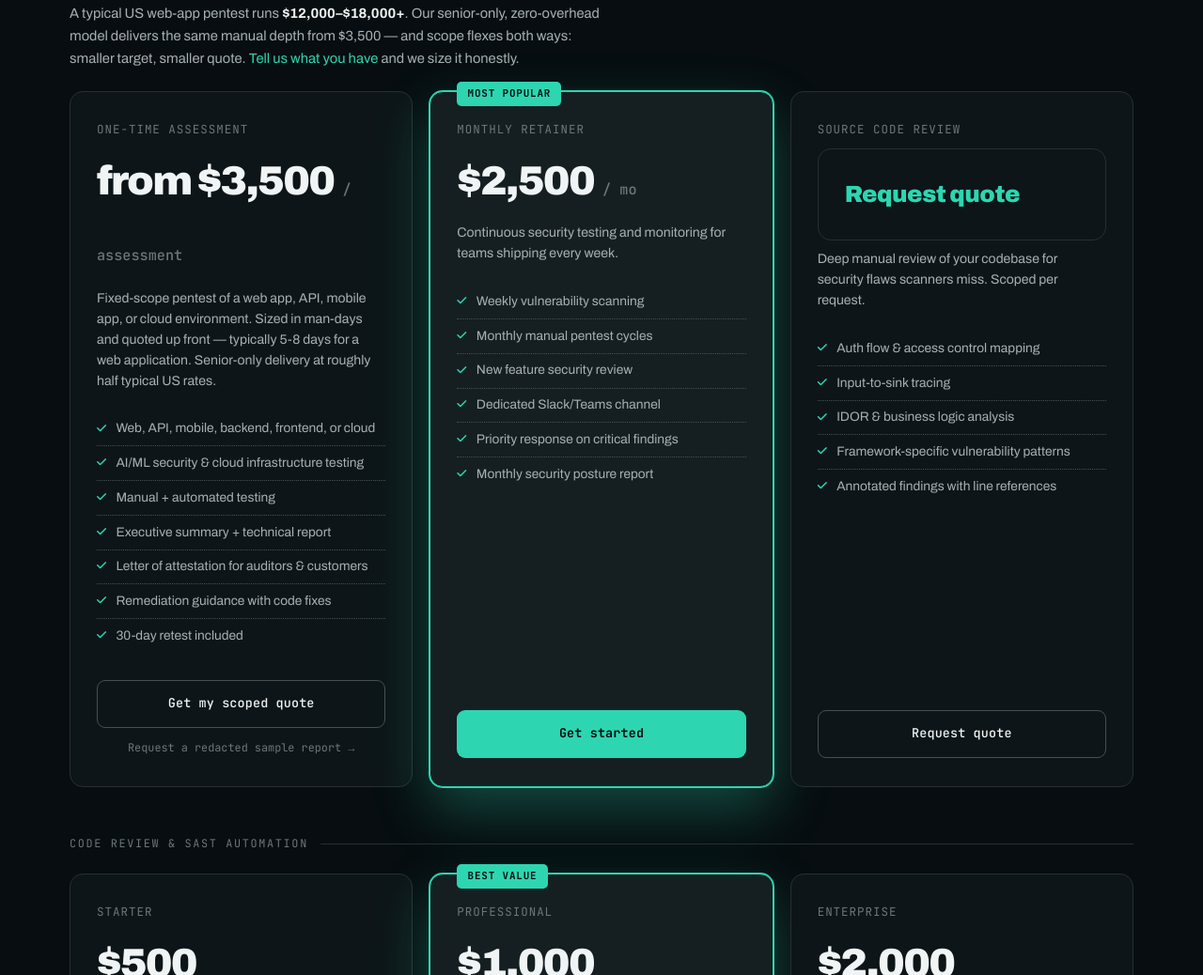
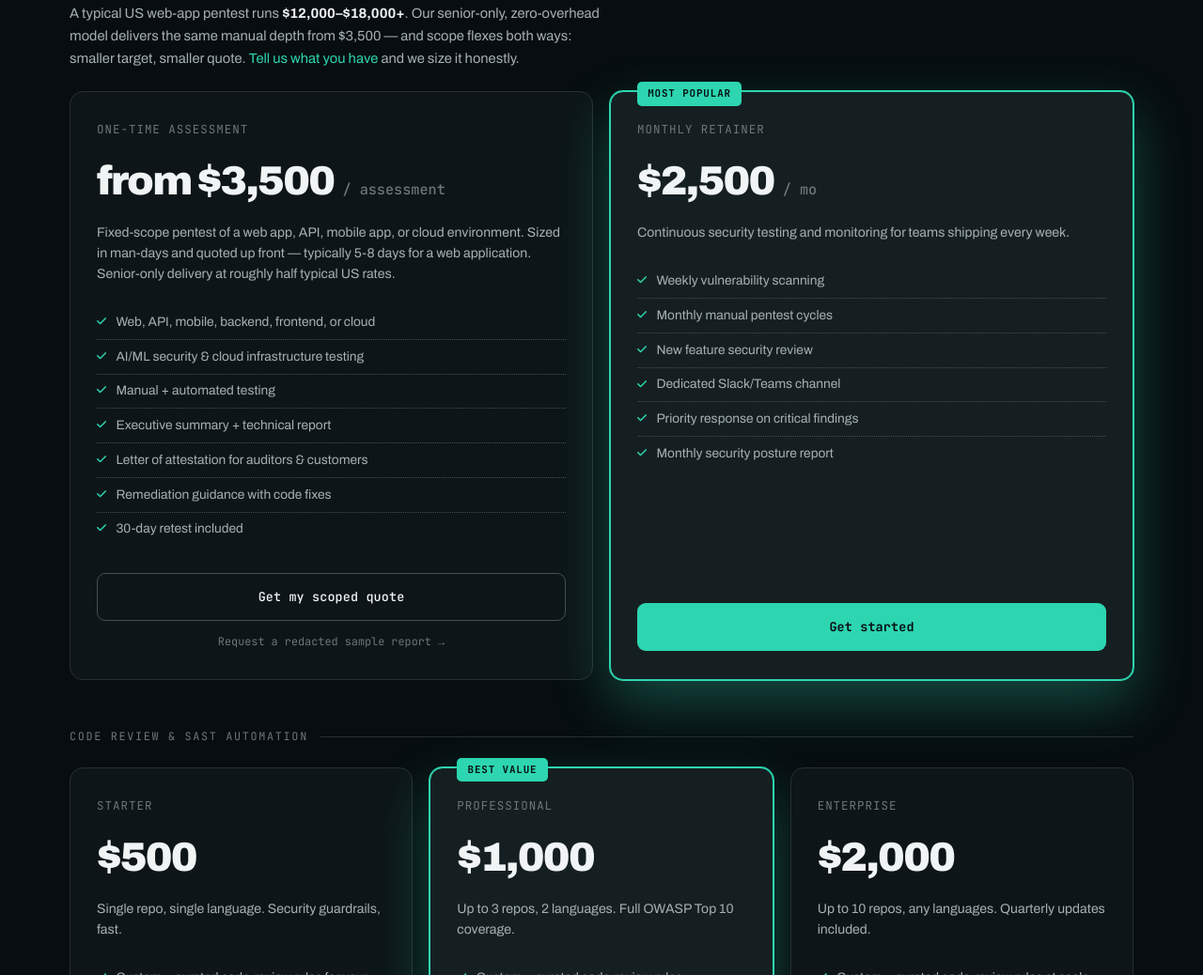
Before and after one commit to greycorelabs/greycorelabs.github.io, a plain HTML site: page index.html in a window 1280 px wide. Shown: the part 3165-4203 px from the top of the page at 94% size. Drawn offline with nearby package versions, Linux system fonts and the light colour scheme; no server answers.

Commit message:
Remove Source Code Review pricing card, 2-column pentest plans

```diff
--- a/index.html
+++ b/index.html
@@ -431,7 +431,7 @@
       display: flex; align-items: center; gap: 0.8rem; }
     .plan-group-label::after { content: ''; flex: 1; height: 1px; background: var(--line); }
     .plans { display: grid; gap: 18px; grid-template-columns: 1fr; }
-    @media (min-width: 880px) { .plans { grid-template-columns: repeat(3, 1fr); } }
+    @media (min-width: 880px) { .plans { grid-template-columns: repeat(3, 1fr); } .plans.plans-2 { grid-template-columns: repeat(2, 1fr); } }
     .plan {
       border: 1px solid var(--line); border-radius: 14px; padding: 30px 28px; background: var(--ink-2);
       position: relative; display: flex; flex-direction: column; transition: border-color 0.3s, transform 0.3s;
@@ -852,7 +852,7 @@
 
       <p class="plan-group-label reveal">Penetration Testing</p>
       <p class="reveal" style="color: var(--paper-dim); font-size: 0.92rem; max-width: 68ch; margin: -0.4rem 0 1.4rem;">A typical US web-app pentest runs <b style="color: var(--paper);">$12,000&ndash;$18,000+</b>. Our senior-only, zero-overhead model delivers the same manual depth from $3,500 &mdash; and scope flexes both ways: smaller target, smaller quote. <a href="#contact">Tell us what you have</a> and we size it honestly.</p>
-      <div class="plans reveal" style="margin-bottom: 3.2rem;">
+      <div class="plans plans-2 reveal" style="margin-bottom: 3.2rem;">
         <div class="plan">
           <div class="plan-name">One-Time Assessment</div>
           <div class="plan-price">from $3,500<span> / assessment</span></div>
@@ -883,19 +883,6 @@
             <li><i class="fas fa-check"></i> Monthly security posture report</li>
           </ul>
           <a href="#contact" class="btn-h btn-block">Get started</a>
-        </div>
-        <div class="plan">
-          <div class="plan-name">Source Code Review</div>
-          <div class="plan-price quote">Request quote</div>
-          <p class="plan-desc">Deep manual review of your codebase for security flaws scanners miss. Scoped per request.</p>
-          <ul class="plan-feats">
-            <li><i class="fas fa-check"></i> Auth flow &amp; access control mapping</li>
-            <li><i class="fas fa-check"></i> Input-to-sink tracing</li>
-            <li><i class="fas fa-check"></i> IDOR &amp; business logic analysis</li>
-            <li><i class="fas fa-check"></i> Framework-specific vulnerability patterns</li>
-            <li><i class="fas fa-check"></i> Annotated findings with line references</li>
-          </ul>
-          <a href="#contact" class="btn-ghost btn-block">Request quote</a>
         </div>
       </div>
 
```
